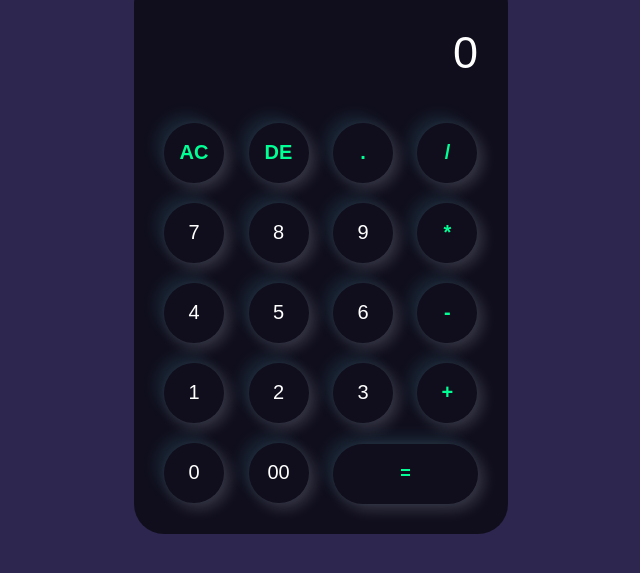
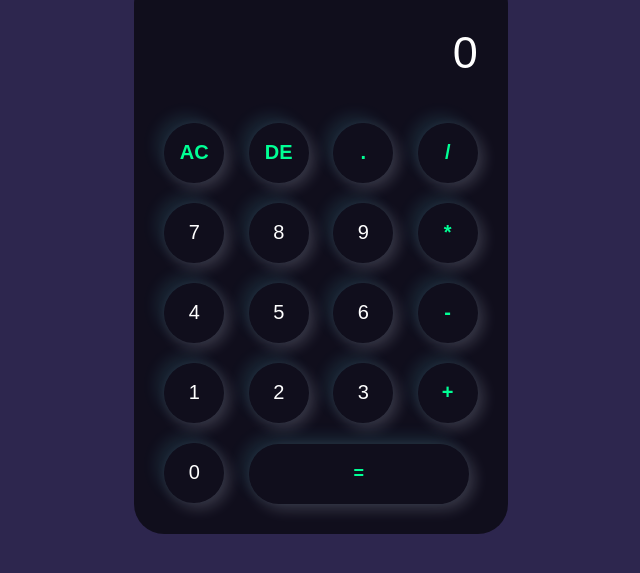
Before and after one commit to uknown4ever/calculator, a plain HTML site: page Index.html in a window 1280 px wide. Shown: the part 147-720 px from the top of the page, without its empty margins (319-959 px from the left). Drawn offline with Linux system fonts and the light colour scheme.

Commit message:
Add files via upload

```diff
--- a/Index.html
+++ b/Index.html
@@ -42,7 +42,6 @@
                 </div>
                 <div>
                     <input type="button" value="0" onclick="display.value += '0'">
-                    <input type="button" value="00" onclick="display.value += '00'">
                     <input type="button" value="=" onclick="display.value = eval(display.value)" class="equal" >
                 </div>
             </form>
--- a/style.css
+++ b/style.css
@@ -61,7 +61,7 @@ form .display input {
 }
 
 form input.equal {
-    width: 145px;
+    width: 220px;
     font-size: large;
     color: rgb(0, 255, 149);
    font-weight: bold;
```
